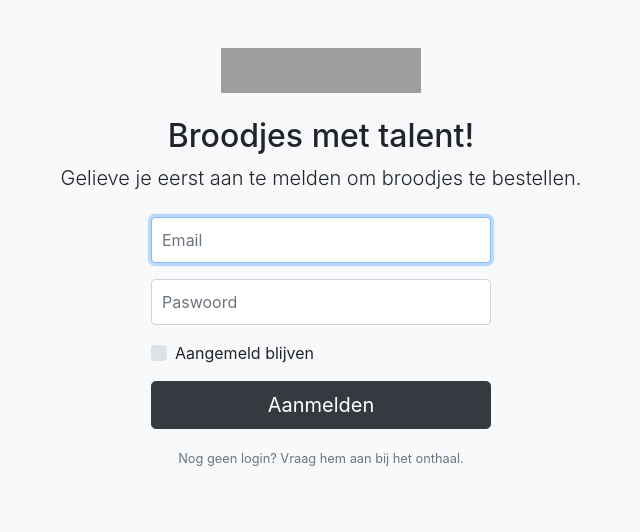
After one commit to DeRidStijn/lunch-order-app-talent-it-php-class, a PHP site: page /login.php in a window 1280 px wide. The commit adds this page. Shown: the top 532 px of the page, without its empty margins (319-959 px from the left). Run offline with PHP 8.4, Linux system fonts and the light colour scheme; grey boxes are pictures that could not be loaded.

Commit message:
login form

```diff
--- a/dashboard.php
+++ b/dashboard.php
@@ -13,9 +13,8 @@ $pdo = new PDO($config['dsn'], $config['username'], $config['password'], $config
 <head>
 	<meta charset="utf-8">
 	<meta name="viewport" content="width=device-width, initial-scale=1, shrink-to-fit=no">
-	<meta name="description" content="">
-	<meta name="author" content="">
-	<link rel="icon" href="../../../../favicon.ico">
+	<meta name="description" content="Applicatie om bestelde broodjes te beheren">
+	<meta name="author" content="Talent IT PHP Class">
 
 	<title>Broodjes met talent! - Dashboard</title>
 
--- /dev/null
+++ b/login.php
@@ -0,0 +1,56 @@
+<!doctype html>
+<html lang="en">
+<head>
+	<meta charset="utf-8">
+	<meta name="viewport" content="width=device-width, initial-scale=1, shrink-to-fit=no">
+	<meta name="description" content="Applicatie om broodjes te bestellen">
+	<meta name="author" content="Talent IT PHP Class">
+
+	<title>Login - Broodjes met talent</title>
+
+	<!-- Bootstrap CSS -->
+	<link rel="stylesheet" href="https://maxcdn.bootstrapcdn.com/bootstrap/4.0.0/css/bootstrap.min.css" integrity="sha384-Gn5384xqQ1aoWXA+058RXPxPg6fy4IWvTNh0E263XmFcJlSAwiGgFAW/dAiS6JXm" crossorigin="anonymous">
+</head>
+
+<body class="bg-light">
+	<div class="container">
+		<div class="py-5 text-center">
+			<img class="d-block mx-auto mb-4" src="https://www.talent-it.be/wp-content/uploads/2017/08/logo-talent-it-orange-2.png" alt="" width="200" height="45">
+			<h2>Broodjes met talent!</h2>
+			<p class="lead">
+				Gelieve je eerst aan te melden om broodjes te bestellen.
+			</p>
+			<form class="col-md-4 mt-4" style="margin: 0 auto;">
+				<div class="row">
+					<div class="col-md-12 mb-3">
+						<label for="email" class="sr-only">Email</label>
+						<input type="email" class="form-control" style="padding: 10px;" id="email" placeholder="Email" required autofocus>
+						<div class="invalid-feedback">
+							Gelieve een geldig emailadres in te geven.
+						</div>
+					</div>
+					<div class="col-md-12 mb-3">
+						<label for="password" class="sr-only">Paswoord</label>
+						<input type="password" class="form-control" style="padding: 10px;" id="password" placeholder="Paswoord" required>
+						<div class="invalid-feedback">
+							Gelieve een paswoord in te vullen.
+						</div>
+					</div>
+					<div class="col-md-12 mb-3 text-left">
+						<div class="custom-control custom-checkbox">
+							<input type="checkbox" class="custom-control-input" id="rememberme" name="rememberme">
+							<label class="custom-control-label" for="rememberme"> Aangemeld blijven</label>
+						</div>
+					</div>
+					<div class="col-md-12 mb-3">
+						<button type="submit" class="btn btn-dark btn-lg btn-block">Aanmelden</button>
+					</div>
+				</div>
+			</form>
+			<p class="text-muted">
+				<small>Nog geen login? Vraag hem aan bij het onthaal.</small>
+			</p>
+		</div>
+	</div>
+</body>
+</html>
--- a/menubar.php
+++ b/menubar.php
@@ -42,7 +42,7 @@
 		<ul class="nav flex-column mb-2">
 			<li class="nav-item">
 				<a class="nav-link" href="#">
-					<span data-feather="file-text"></span>
+					<span data-feather="user"></span>
 					TBA
 				</a>
 			</li>
```
Also changed, not shown: index.php (+4 -3 lines).
